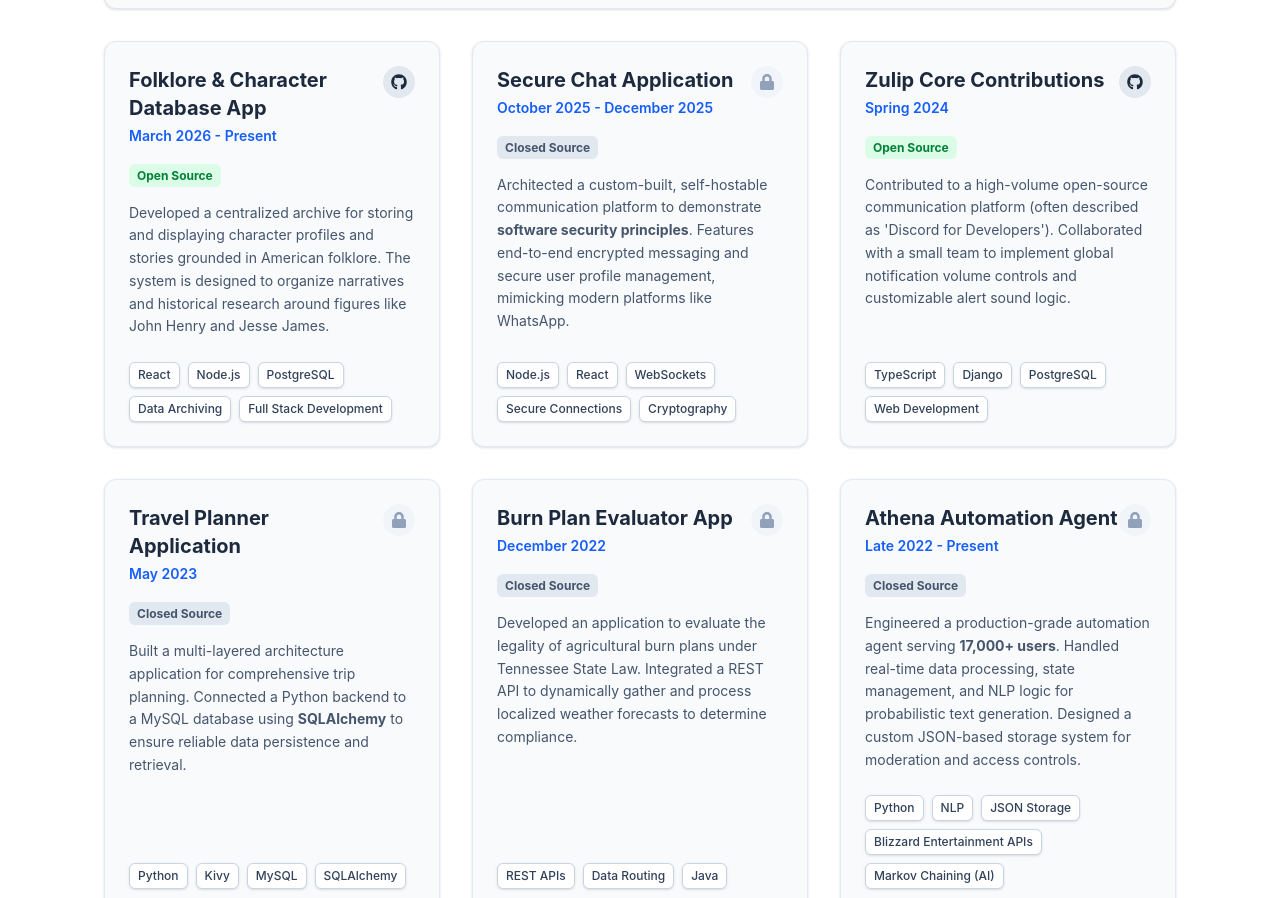
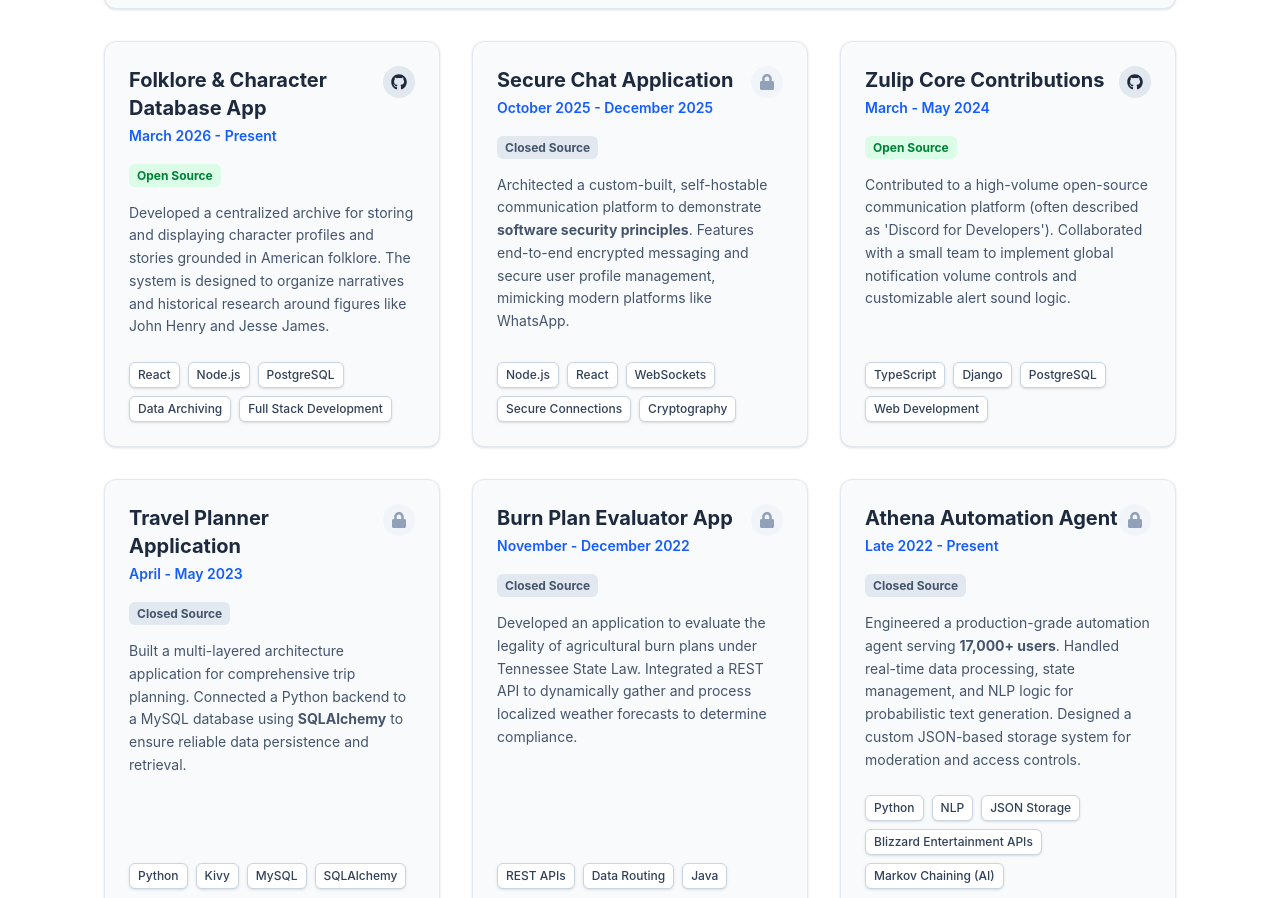
Before and after one commit to NaverJJV/naverjjv.github.io, a React (Vite) app: page / in a window 1280 px wide. Shown: the part 3514-4412 px from the top of the page. Built offline with nearby package versions, Linux system fonts and the light colour scheme.

Commit message:
Project Dates change

```diff
--- a/src/components/Projects.jsx
+++ b/src/components/Projects.jsx
@@ -42,7 +42,7 @@ const Projects = () => {
         },
         {
             title: "Zulip Core Contributions",
-            date: "Spring 2024",
+            date: "March - May 2024",
             type: "Open Source",
             description: "Contributed to a high-volume open-source communication platform (often described as 'Discord for Developers'). Collaborated with a small team to implement global notification volume controls and customizable alert sound logic.",
             tech: ["TypeScript", "Django", "PostgreSQL", "Web Development"],
@@ -51,7 +51,7 @@ const Projects = () => {
         },
         {
             title: "Travel Planner Application",
-            date: "May 2023",
+            date: "April - May 2023",
             type: "Closed Source",
             description: "Built a multi-layered architecture application for comprehensive trip planning. Connected a Python backend to a MySQL database using <strong className='text-slate-900'>SQLAlchemy</strong> to ensure reliable data persistence and retrieval.",
             tech: ["Python", "Kivy", "MySQL", "SQLAlchemy"],
@@ -59,7 +59,7 @@ const Projects = () => {
         },
         {
             title: "Burn Plan Evaluator App",
-            date: "December 2022",
+            date: "November - December 2022",
             type: "Closed Source",
             description: "Developed an application to evaluate the legality of agricultural burn plans under Tennessee State Law. Integrated a REST API to dynamically gather and process localized weather forecasts to determine compliance.",
             tech: ["REST APIs", "Data Routing", "Java"],
```
